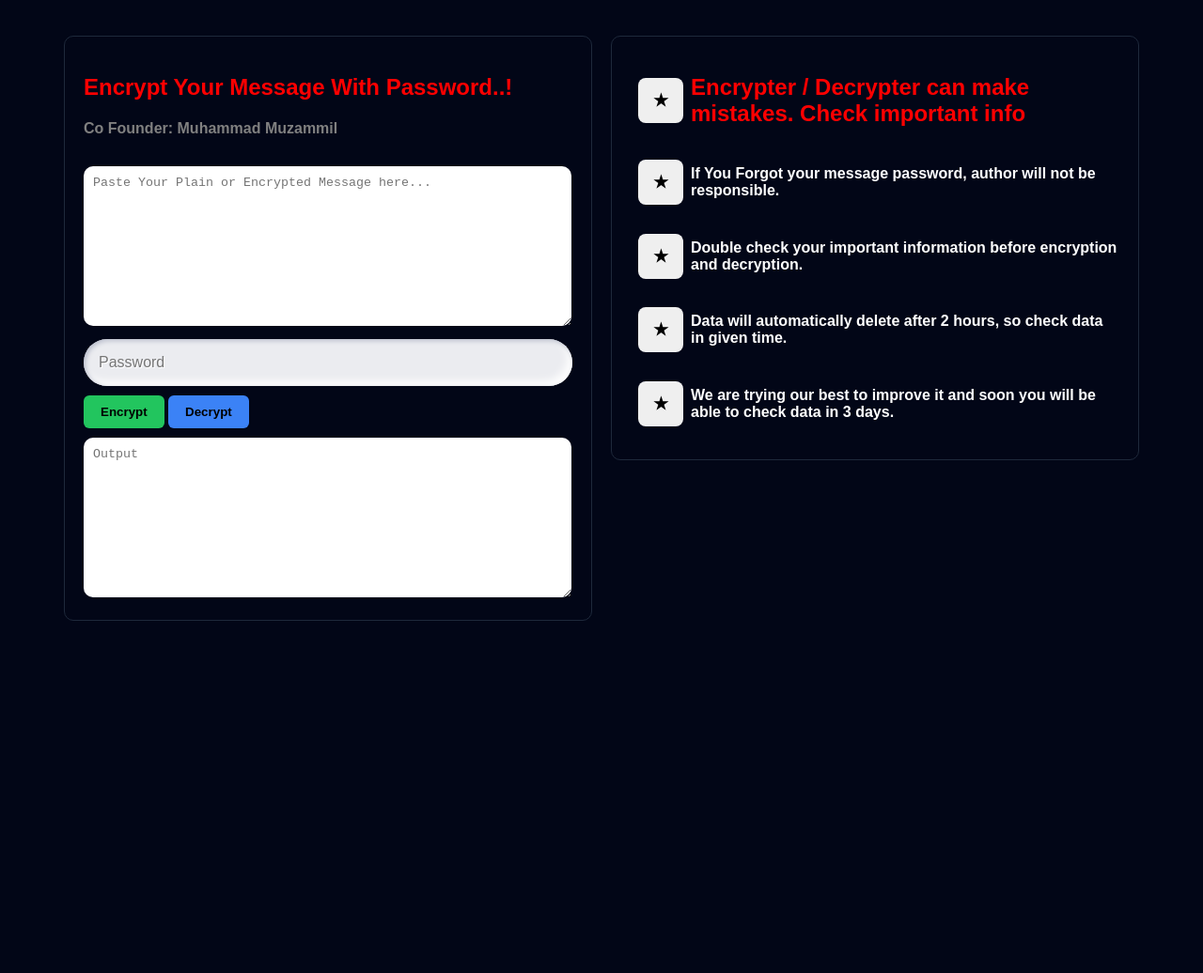
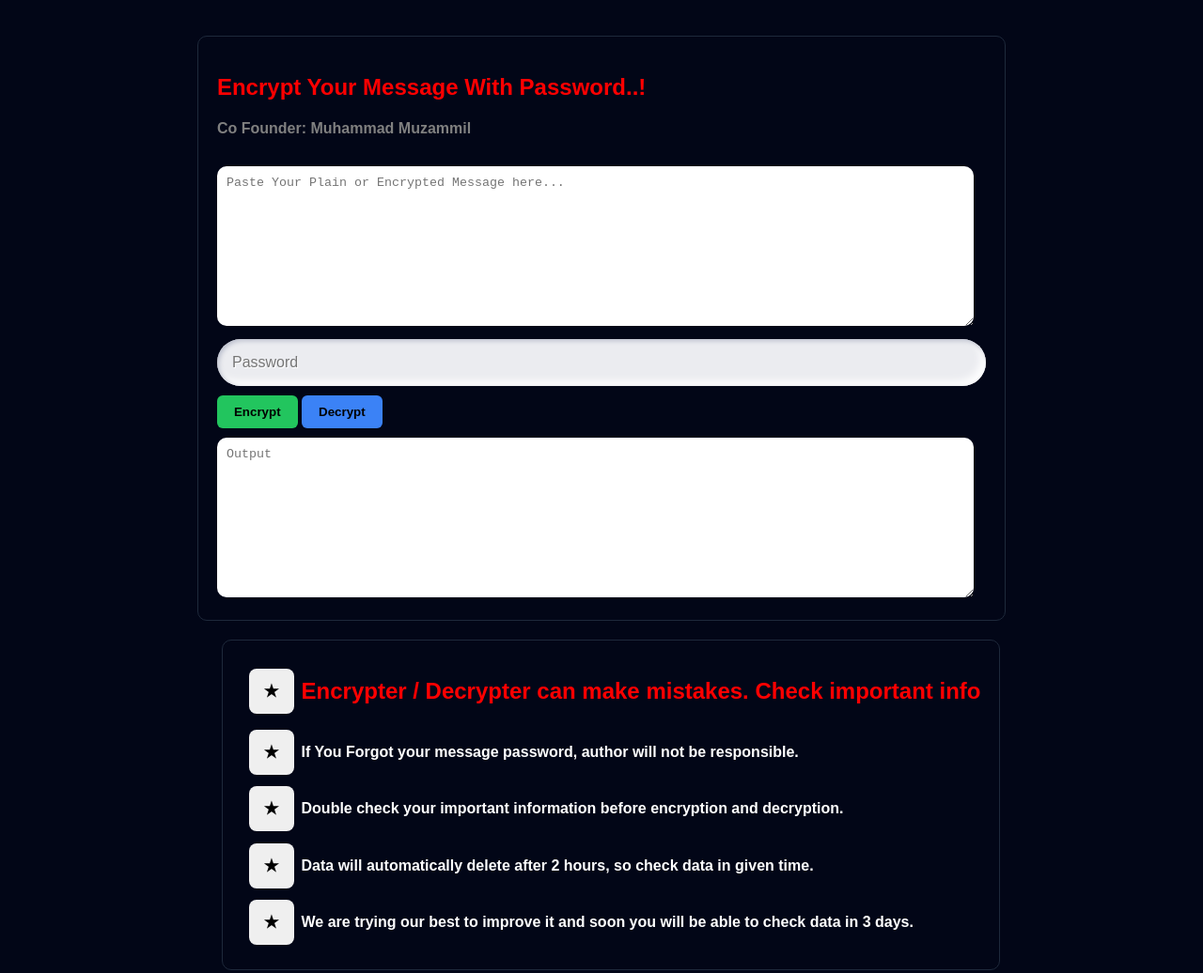
Before and after one commit to muhammad-muzammil57/encrypt, a plain HTML site: page index.html in a window 1280 px wide. Shown: the whole page at 94% size. Before the commit the page ends 800 px from the top, so only its background shows below. Drawn offline with Linux system fonts and the light colour scheme.

Commit message:
Update index.html

```diff
--- a/index.html
+++ b/index.html
@@ -17,7 +17,6 @@ body{
     flex-wrap: wrap;
 }
 .box, .box-2{
-    width:520px;
     padding:20px;
     background:#020617;
     border:1px solid #1e293b;
@@ -25,7 +24,10 @@ body{
     margin-bottom:20px;
 }
 .box-2{
+     display: flex;
+    flex-direction: column;
     margin-left: 20px;
+    align-items: baseline;
 }
 textarea,input{
     width:96%;
```
